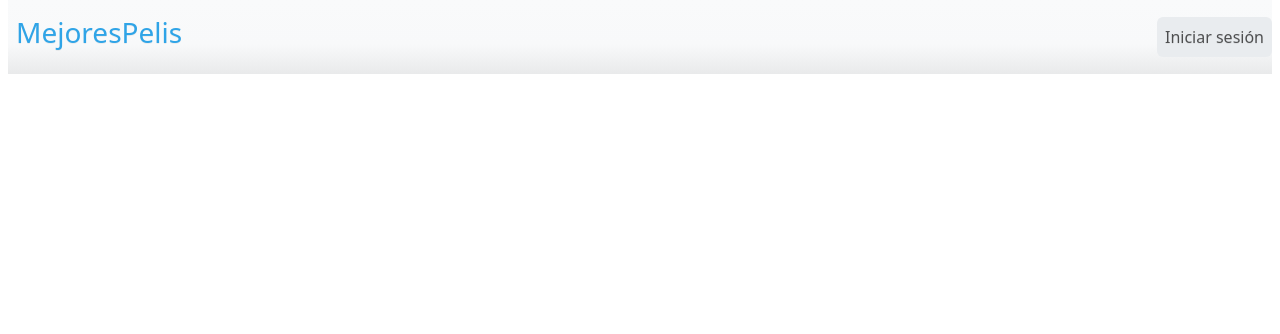
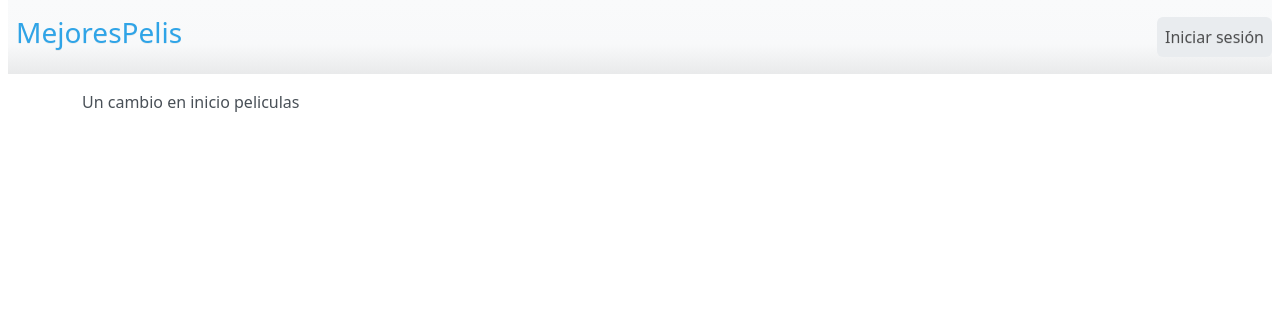
Before and after one commit to Gardeltech/peliculas, a PHP site: page /inicio.php in a window 1280 px wide. Shown: the top 334 px of the page. Run offline with PHP 8.4, Linux system fonts and the light colour scheme; data that the repository does not hold is empty.

Commit message:
Añado un parrafo a inicio

```diff
--- a/inicio.php
+++ b/inicio.php
@@ -48,6 +48,8 @@ $catalogo = $sentenciaSQL->fetchAll(PDO::FETCH_ASSOC);
 
             </form>
 
+            <p>Un cambio en inicio peliculas</p>
+
         </section>
 
 
```
